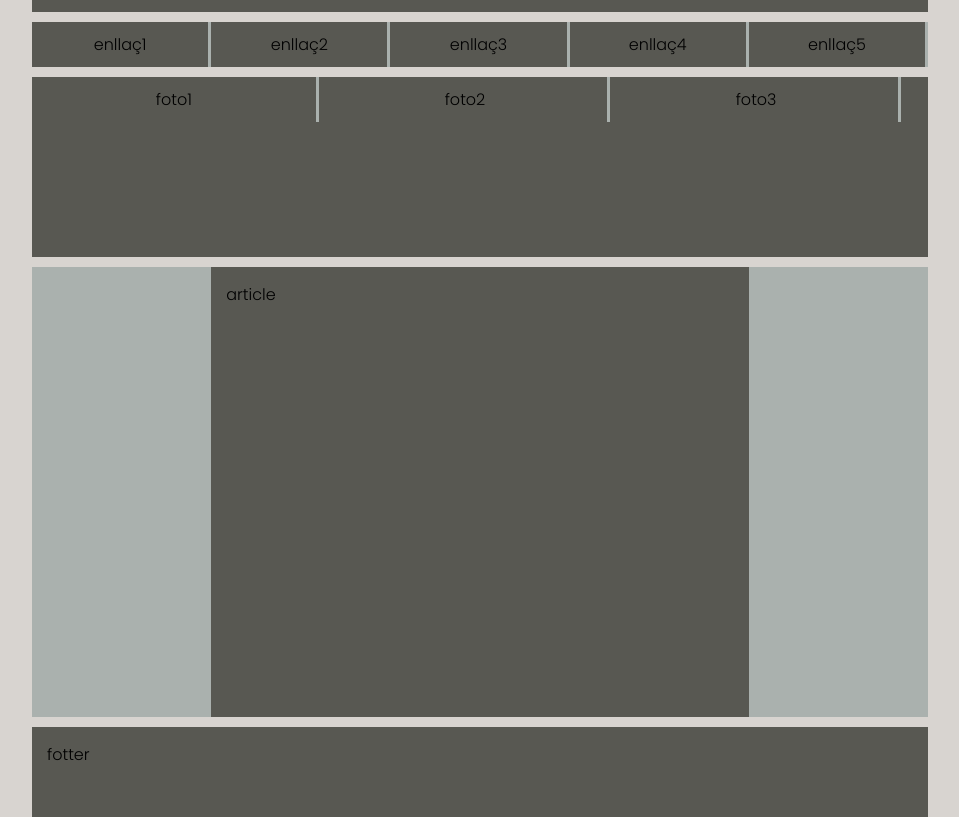
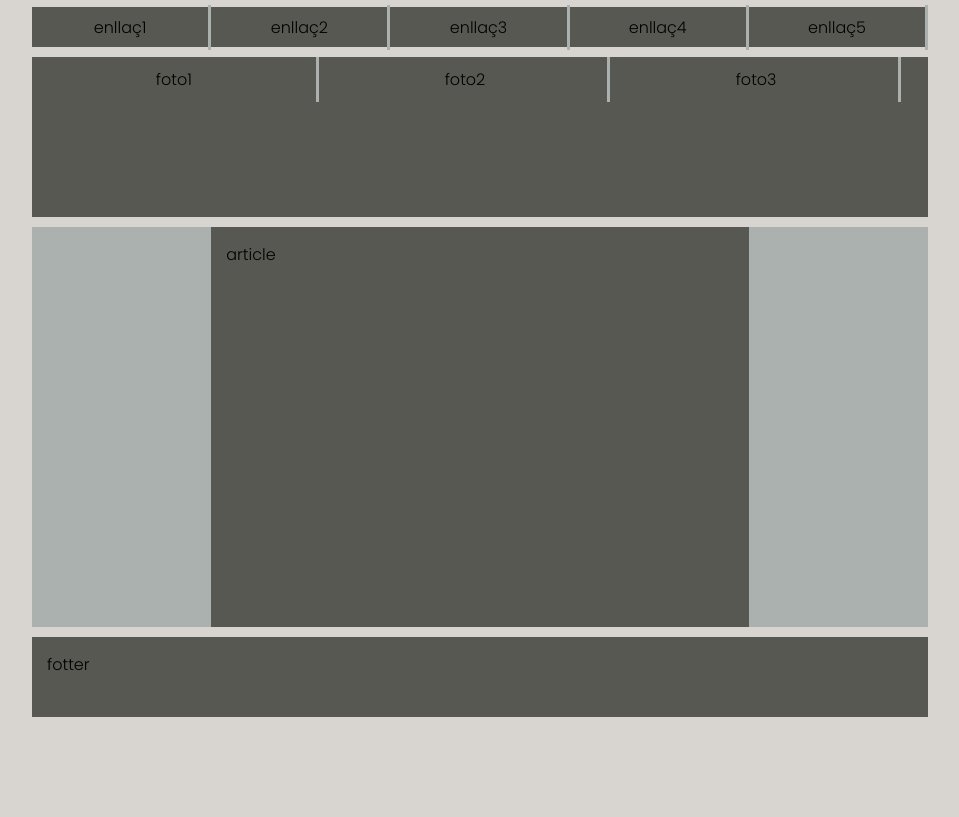
Before and after one commit to Lauranadeu/De-Wireframe-a-HTML, a plain HTML site: page index.html in a window 1280 px wide. Shown: the part 123-940 px from the top of the page, without its empty margins (160-1119 px from the left). After the commit the page ends 840 px from the top, so only its background shows below. Drawn offline with Linux system fonts and the light colour scheme.

Commit message:
Exercici 1

```diff
--- a/estils.css
+++ b/estils.css
@@ -7,6 +7,22 @@
 header, nav, section, footer, aside {
 
 }
+
+body {
+    background-color: rgb(216, 212, 208);
+    font-size: 16px;
+    font-family: 'Poppins', sans-serif;
+    height: 100vh;
+}
+
+
+.container {
+    width: 70%;
+    height: 100%;
+    margin: auto;
+    background-color: rgb(216, 212, 208);
+}
+
 
 header {
     background-color: rgb(88, 88, 82);
@@ -93,10 +109,20 @@ aside ul li {
     padding: 10px;
     text-align: center;
     border-right: solid 3px rgb(170, 177, 174);
+}
 
+/*
+.destacats {
+    display: grid;
+    grid-template-columns: repeat(3, 1fr);
+}
 
+.destacats img {
+    width: 100%;
+    height: 180px;
+}
+*/
 
-}
 
 article {
     width: 60%;
@@ -118,22 +144,9 @@ footer {
     padding: 15px;
 }
 
-body {
-    background-color: rgb(216, 212, 208);
-    font-size: 16px;
-    font-family: 'Poppins', sans-serif;
-}
+
 
 a {
     text-decoration: none;
     color: black;
 }
-
-
-
-.container {
-    width: 70%;
-    height: 900px;
-    margin: auto;
-    background-color: rgb(216, 212, 208);
-}
```
Also changed, not shown: index.html (+9 -0 lines).
